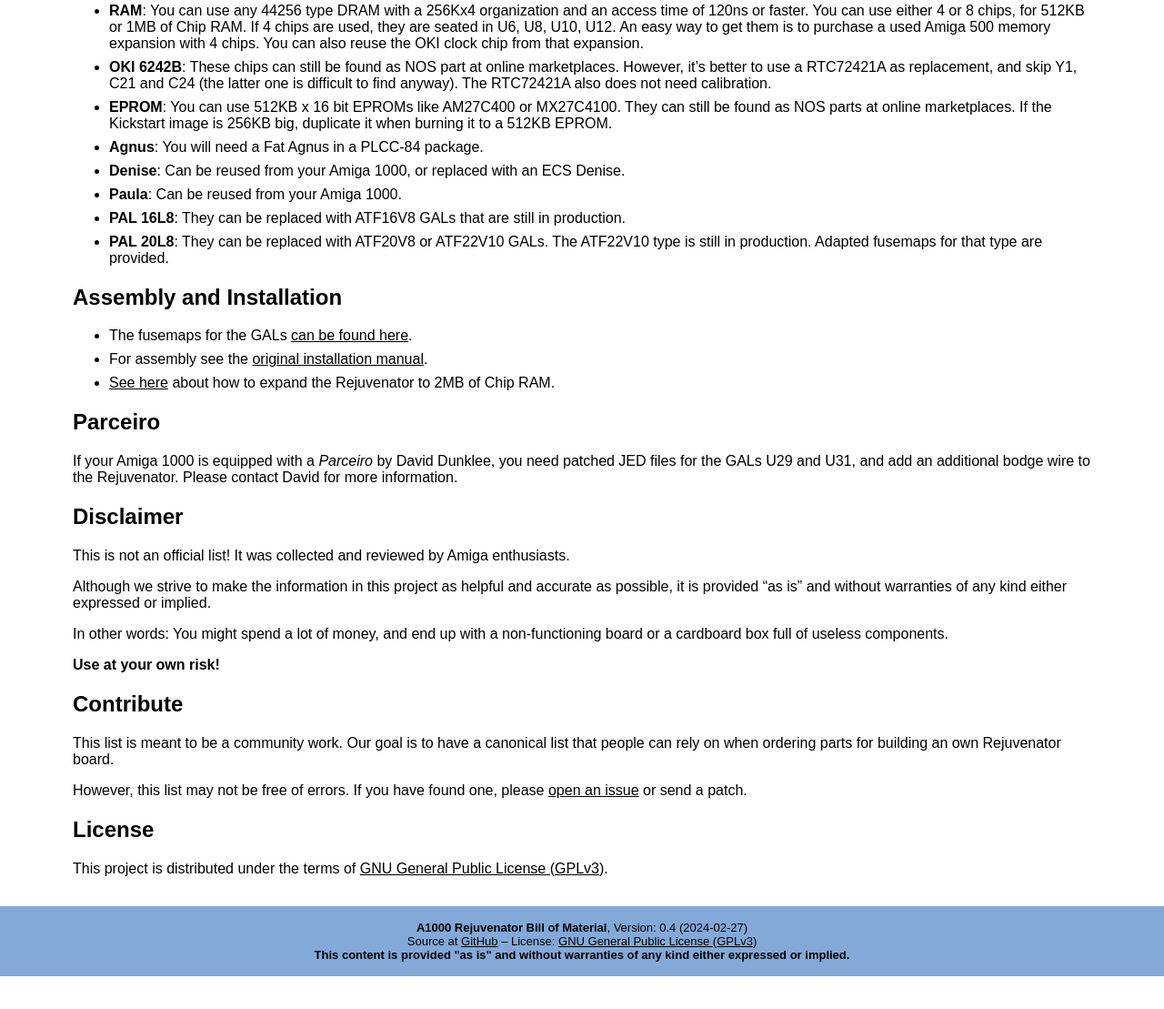
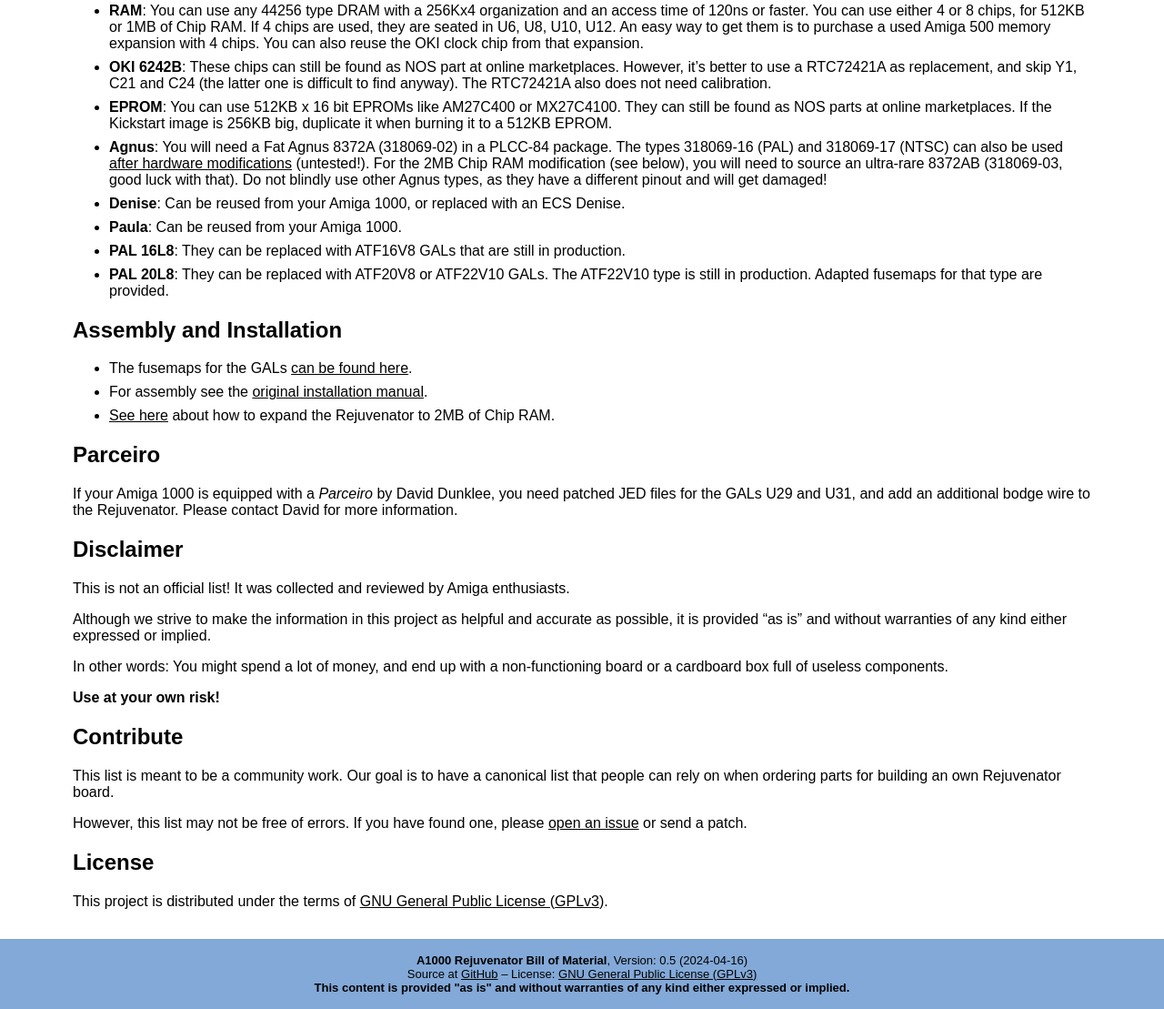
Before and after one commit to shred/rejuvenator-bom, a plain HTML site: page docs/index.html in a window 1280 px wide. Shown: the part 790-1899 px from the top of the page at 91% size. Before the commit the page ends 1863 px from the top, so only its background shows below. Drawn offline with Linux system fonts and the light colour scheme.

Commit message:
Remarks about Agnus and Denise

```diff
--- a/docs/index.html
+++ b/docs/index.html
@@ -37,7 +37,7 @@
 <li><strong>RAM</strong>: You can use any 44256 type DRAM with a 256Kx4 organization and an access time of 120ns or faster. You can use either 4 or 8 chips, for 512KB or 1MB of Chip RAM. If 4 chips are used, they are seated in U6, U8, U10, U12. An easy way to get them is to purchase a used Amiga 500 memory expansion with 4 chips. You can also reuse the OKI clock chip from that expansion.</li>
 <li><strong>OKI 6242B</strong>: These chips can still be found as NOS part at online marketplaces. However, it&rsquo;s better to use a RTC72421A as replacement, and skip Y1, C21 and C24 (the latter one is difficult to find anyway). The RTC72421A also does not need calibration.</li>
 <li><strong>EPROM</strong>: You can use 512KB x 16 bit EPROMs like AM27C400 or MX27C4100. They can still be found as NOS parts at online marketplaces. If the Kickstart image is 256KB big, duplicate it when burning it to a 512KB EPROM.</li>
-<li><strong>Agnus</strong>: You will need a Fat Agnus in a PLCC-84 package.</li>
+<li><strong>Agnus</strong>: You will need a Fat Agnus 8372A (318069-02) in a PLCC-84 package. The types 318069-16 (PAL) and 318069-17 (NTSC) can also be used <a href="https://www.amigawiki.org/lib/exe/fetch.php?media=de:parts:agnus_reworks.pdf">after hardware modifications</a> (untested!). For the 2MB Chip RAM modification (see below), you will need to source an ultra-rare 8372AB (318069-03, good luck with that). Do not blindly use other Agnus types, as they have a different pinout and will get damaged!</li>
 <li><strong>Denise</strong>: Can be reused from your Amiga 1000, or replaced with an ECS Denise.</li>
 <li><strong>Paula</strong>: Can be reused from your Amiga 1000.</li>
 <li><strong>PAL 16L8</strong>: They can be replaced with ATF16V8 GALs that are still in production.</li>
@@ -63,7 +63,7 @@
 <p>This project is distributed under the terms of <a href="https://www.gnu.org/licenses/gpl-3.0.en.html#content">GNU General Public License (GPLv3)</a>.</p>
 </article>
     <footer>
-      <strong>A1000 Rejuvenator Bill of Material</strong>, Version: 0.4 (2024-02-27)<br />
+      <strong>A1000 Rejuvenator Bill of Material</strong>, Version: 0.5 (2024-04-16)<br />
       Source at <a class="printable" href="https://github.com/shred/rejuvenator-bom">GitHub</a> &ndash;
       License: <a href="https://www.gnu.org/licenses/gpl-3.0.en.html#content">GNU General Public License (GPLv3)</a><br />
       <strong>This content is provided "as is" and without warranties of any kind either expressed or implied.</strong>
```
Also changed, not shown: docs/csv.html (+1 -1 lines), docs/other.html (+1 -1 lines), docs/rejuvenator-bom.html (+2 -2 lines), 3 other files.
